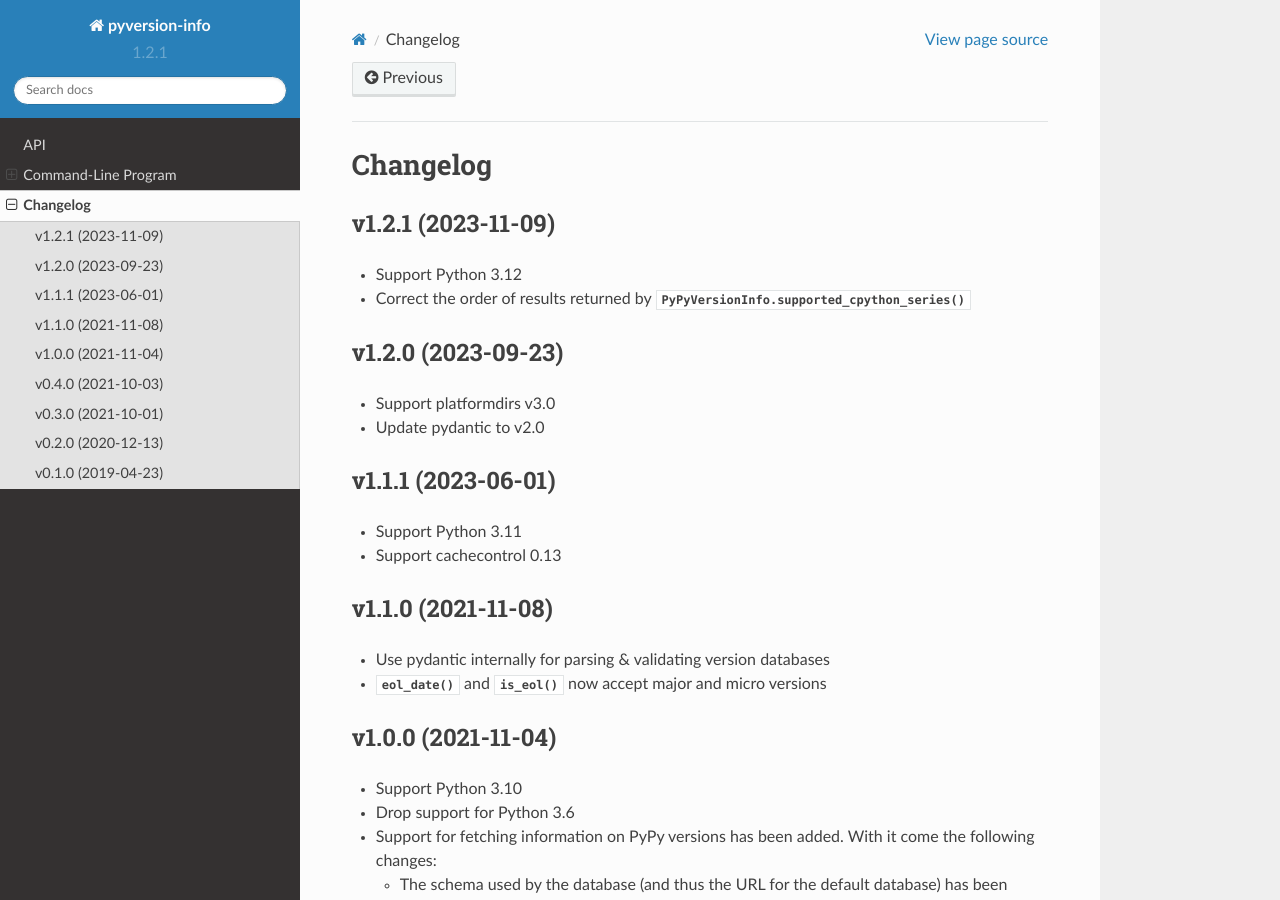
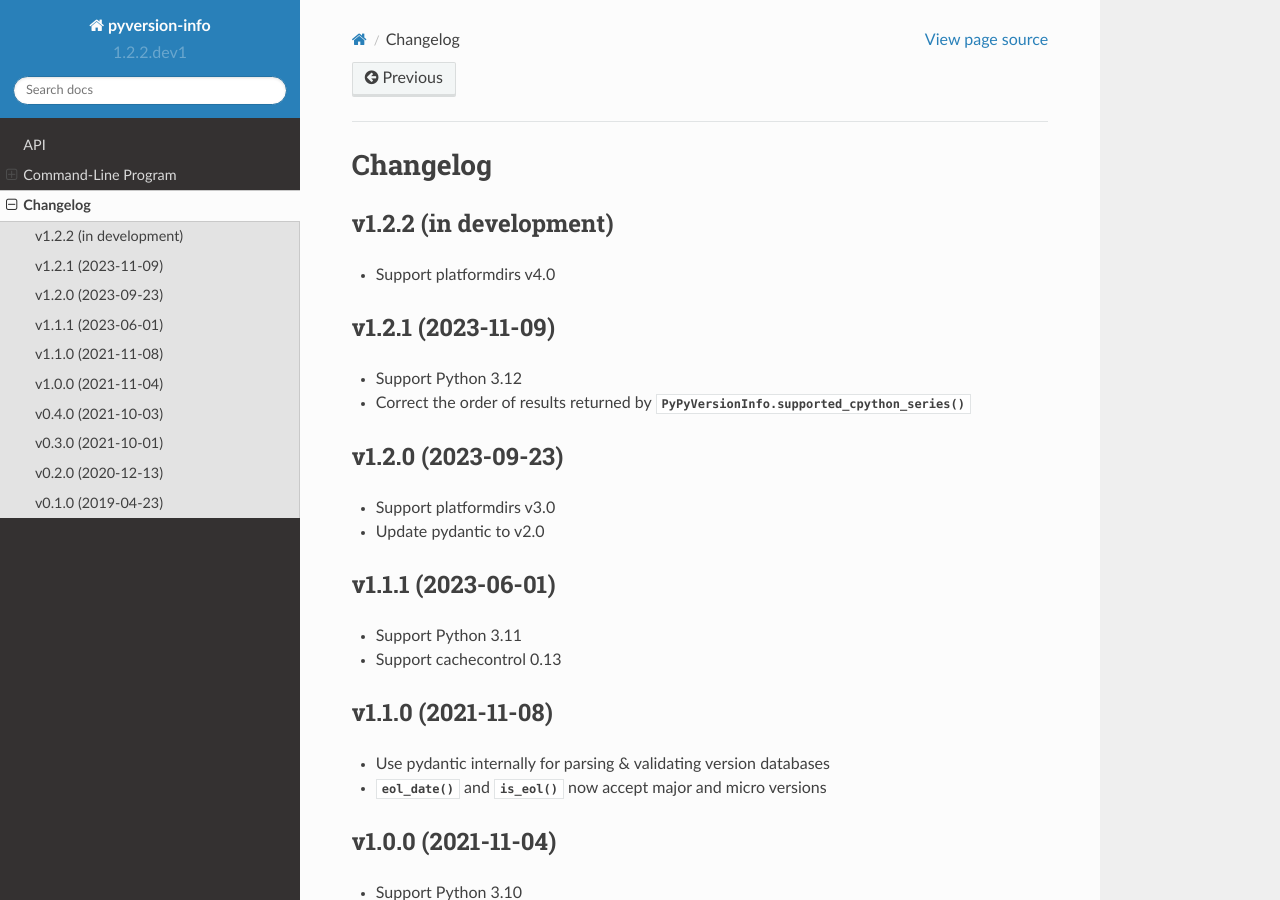
Before and after one commit to jwodder/pyversion-info, a Sphinx documentation site: the page built from docs/changelog.rst, in a window 1280 px wide and 900 px high. Built offline with Sphinx 7.4.7 and the Read the Docs theme 2.0.0, drawn with Linux system fonts in a browser that asks for light colours.

Commit message:
Support platformdirs v4.0

```diff
--- a/CHANGELOG.md
+++ b/CHANGELOG.md
@@ -1,3 +1,7 @@
+v1.2.2 (in development)
+-----------------------
+- Support platformdirs v4.0
+
 v1.2.1 (2023-11-09)
 -------------------
 - Support Python 3.12
--- a/docs/changelog.rst
+++ b/docs/changelog.rst
@@ -2,6 +2,11 @@
 
 Changelog
 =========
+
+v1.2.2 (in development)
+-----------------------
+- Support platformdirs v4.0
+
 
 v1.2.1 (2023-11-09)
 -------------------
--- a/setup.cfg
+++ b/setup.cfg
@@ -48,7 +48,7 @@ python_requires = >=3.7
 install_requires =
     cachecontrol[filecache] >= 0.12, < 0.14
     click                   >= 8.0
-    platformdirs            >= 2.1, < 4.0
+    platformdirs            >= 2.1, < 5.0
     pydantic                ~= 2.0
     requests                ~= 2.20
 
--- a/src/pyversion_info/__init__.py
+++ b/src/pyversion_info/__init__.py
@@ -31,7 +31,7 @@ from platformdirs import user_cache_dir
 import requests
 from .util import MajorVersion, MicroVersion, MinorVersion, RawDatabase
 
-__version__ = "1.2.1"
+__version__ = "1.2.2.dev1"
 __author__ = "John Thorvald Wodder II"
 __author_email__ = "pyversion-info@varonathe.org"
 __license__ = "MIT"
```
